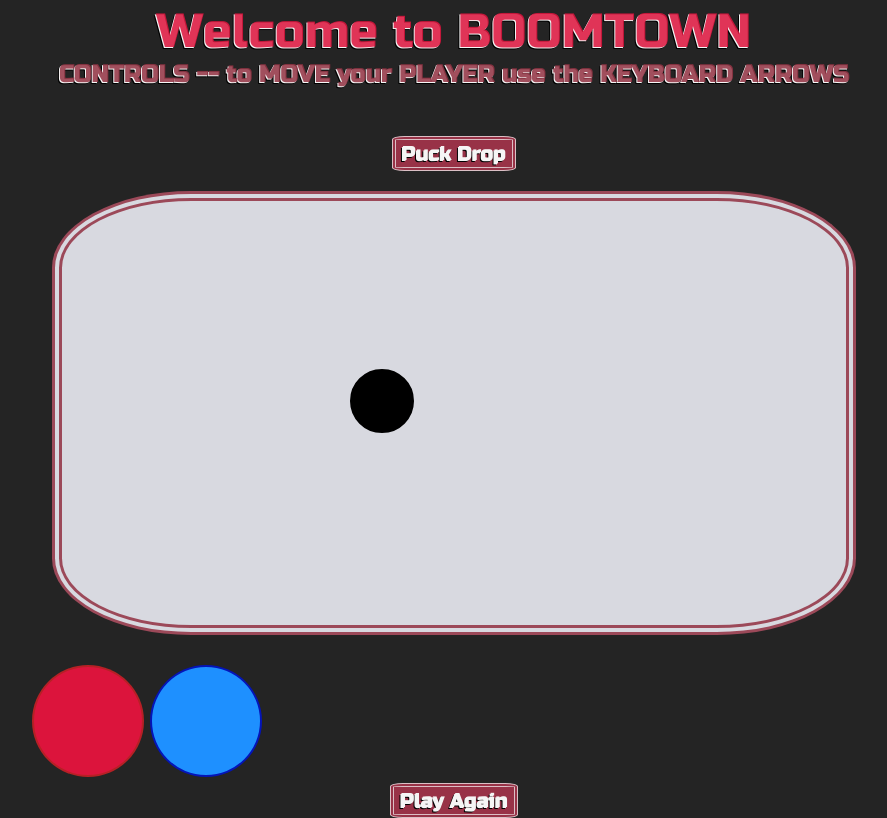
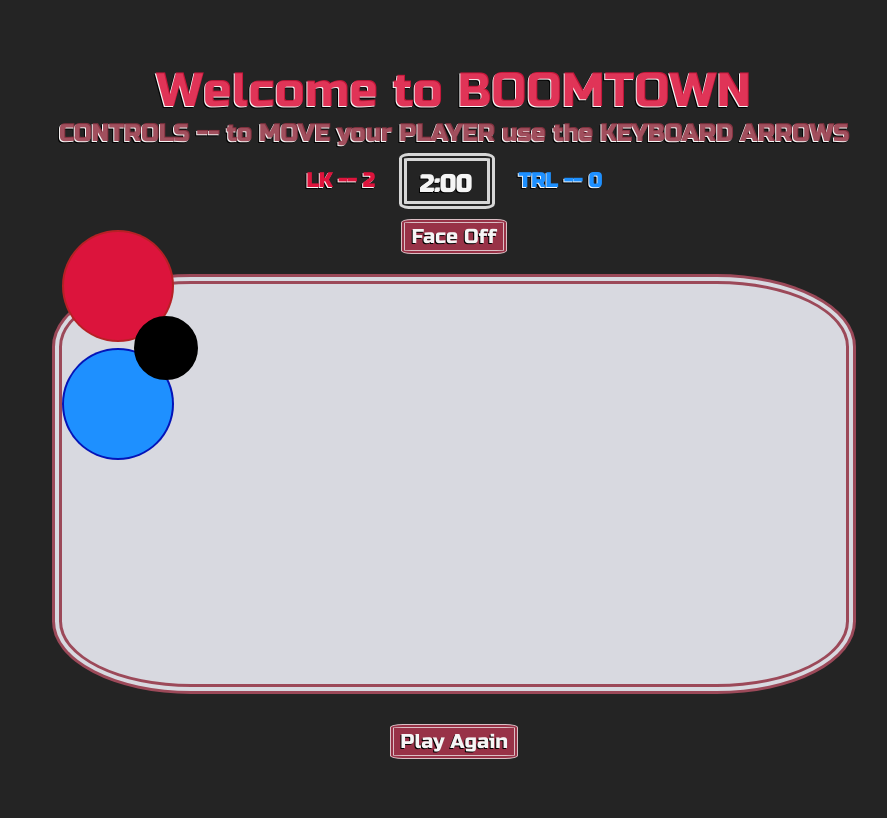
Before and after one commit to cherch173/arcadia, a plain HTML site: page index.html in a window 1280 px wide. Shown: the whole page, without its empty margins (186-1073 px from the left). Drawn offline with Linux system fonts and the light colour scheme.

Commit message:
Generate Scoreboard HTML & CSS

```diff
--- a/index.html
+++ b/index.html
@@ -18,16 +18,22 @@
 
     <h3 id="message">CONTROLS -- to MOVE your PLAYER use the KEYBOARD ARROWS</h3>
 
-    <h4 id="p1-score"></h4>
-    <div id="countdown" class="flex-ctr"></div>
-    <h4 id="c-score"></h4>
+    <div id="scoreboard" style="justify-content: center">
+        <h4 id="p1-score" style="color: crimson">LK -- 2 </h4>
+        <div id="countdown" class="flex-ctr">2:00</div>
+        <h4 id="c-score" style="color: dodgerblue"> TRL -- 0</h4>
+    </div>
 
-    <button id="faceOffButton" style="justify-content: center;">Puck Drop</button>
+    <button id="faceOffButton" style="justify-content: center;">Face Off</button>
 
-    <section id="board">
-
-        <main id="ice">
-            <div id="r0c0"></div>
+    <main id="board">
+        <section id="ice">
+            <section class="Sticks">
+                <div id="stickOne"></div>
+                <div id="stickTwo"></div>
+            </section>
+            <div id="puck"></div>
+            <!-- <div id="r0c0"></div>
             <div id="r0c1"></div>
             <div id="r0c2"></div>
             <div id="r0c3"></div>
@@ -43,7 +49,6 @@
             <div id="r1c1"></div>
             <div id="r1c2"></div>
             <div id="r1c3"></div>
-            <div id="puck"></div>
             <div id="r1c4"></div>
             <div id="r1c5"></div>
             <div id="r1c6"></div>
@@ -86,13 +91,10 @@
             <div id="r4c7"></div>
             <div id="r4c8"></div>
             <div id="r4c9"></div>
-            <div id="r4c10"></div>
-        </main>
-            <section class="Sticks">
-                <div id="stickOne"></div>
-                <div id="stickTwo"></div>
-            </section>
-    </section>
+            <div id="r4c10"></div> -->
+        </section>
+
+    </main>
 
 
 </body>
--- a/script.js
+++ b/script.js
@@ -12,14 +12,9 @@ const playerMsgColor = {
 }
 
 
-
-
 // Then, we'll declare our CONTROLLERS/STICKS in an empty ARRAY //
 
-const sticks = []
-
-
-
+const controllers = []
 
 
 // Then, some sweet, sweet theme music //
@@ -100,11 +95,27 @@ function init () {
         c: 0,
     }
     results = {
-        p: 'L',
-        c: 'L'
+        p: 'null',
+        c: 'null'
     }
     winner = 't'
     render();
+}
+
+/// RENDER THE BOARD aka the ICE RINK!  /////
+// in class we used forEach callback functions and literals too.
+function renderBoard () {
+
+}
+
+
+/// Now we have to program the Keyboard Controls to move your STICK //
+function moveController(evt) {
+    // Use a GUARD to prevent STICK from crossing CENTER ICE
+if (evt.target.tagName !== 'stringyouwant') return;
+
+//call RENDER //
+render();
 }
 
 // Now we write out a function to RENDER the SCORE
@@ -120,13 +131,16 @@ function renderResults () {
 
 }
 
+// FINALLY //
 // ^^^ *SECOND* we invoke what we RENDER in the RENDER FUNCTION
-
 // *FIRST* we need our RENDER FUNCTION to give a HUB to all RENDERING //
 
 function render() {
-    renderScores();
-    renderResults();
+    renderCountdown(function() {
+        renderScores();
+        renderResults();
+        renderMessage();
+    })
 }
 
 ////// WINNING MESSAGE & LEAD MESSAGE //////
@@ -168,6 +182,7 @@ function renderCountdown(cb) {
     }, 1000);
 }
 
+playAgainBtn.disabled = !winner;
 // Then we need to activate our borders so the puck bounces off the BORDER of the ICE <div>
 
 // Then, We need to emulate PUCK movement and determine a max speed //
@@ -189,33 +204,3 @@ function renderCountdown(cb) {
 //// I want to make my mouse cursor the PLAYER ONE STICK but it's also 3am and I'd love to ask you guys how to modify a cursor for the purpose of game design ////
 
 // Next, we want to HIDE or SHOW the PLAY AGAIN BUTTON based on if there's a WINNER determined//
-    playAgainBtn.disabled = !winner;
-
-
-
-/// RENDER THE BOARD aka the ICE RINK!  /////
-// in class we used forEach callback functions and literals too.
-function renderBoard () {
-
-}
-
-
-/// Now we have to program the Keyboard Controls to move your STICK //
-function moveController() {
-
-
-}
-
-///// RENDER SCORE /////
-function renderScore() {
-    if (score >= '1') {
-
-    } else if (score <= '-1') {
-
-    } else {
-
-    }
-}
-
-
-////// RENDER THE SCOREBOARD /////
--- a/style.css
+++ b/style.css
@@ -31,6 +31,22 @@ h3 {
     margin-bottom: 5px;
 }
 
+#scoreboard {
+    display: flex;
+    text-align: center;
+    align-items: center;
+    flex-direction: row;
+    justify-content: space-between;
+}
+
+#p1-score {
+    margin-right: 3vmin;
+}
+
+#c-score {
+    margin-left: 3vmin;
+}
+
 /* FACE OFF (aka GAME START) BUTTON */
 
 #faceOffButton {
@@ -39,6 +55,7 @@ h3 {
     border-radius: 10%;
     font-family: 'Russo One', sans-serif;
     color: whitesmoke;
+    text-shadow: -1px 1px black;
     margin-top: 10px;
     max-width: 25%;
 }
@@ -46,7 +63,7 @@ h3 {
 #faceOffButton:hover {
     background-color: rgba(173, 106, 106, 0.86);
     color: bisque;
-    transform: scale(1.11);
+    transform: scale(1.1);
     transition: transform 142ms ease-in;
     border-color: rgba(48, 19, 19, 0.73)
 }
@@ -105,16 +122,16 @@ h3 {
 
 /* The Period Countdown Clock */
 #countdown {
-    visibility: hidden;
-    height: 10vmin;
-    width: 10vmin;
+    /* visibility: hidden; */
+    height: 7vmin;
+    width: 12vmin;
     border: 1vmin double rgb(245, 245, 245, .86);
     border-radius: 10%;
-    font-size: 5vmin;
+    font-size: 3vmin;
     padding: 1vmin;
     justify-self: center;
     align-self: center;
-    color: bisque;
+    color: whitesmoke;
 }
 
 
@@ -122,11 +139,13 @@ h3 {
 /* A PLAY AGAIN BUTTON  */
 
 #playAgainButton {
+    /* visibility: hidden; */
     background-color: rgba(172, 53, 77, 0.86);
     border: 4px double rgba(245, 245, 245, 0.73);
     border-radius: 10%;
     font-family: 'Russo One', sans-serif;
     color: whitesmoke;
+    text-shadow: -1px 1px black;
     margin-bottom: 60px;
     max-width: 25%;
 }
@@ -134,7 +153,7 @@ h3 {
 #playAgainButton:hover {
     background-color: rgba(173, 106, 106, 0.86);
     color: bisque;
-    transform: scale(1.13);
+    transform: scale(1.17);
     transition: transform 142ms ease-in;
     border-color: rgba(48, 19, 19, 0.73)
 }
```
